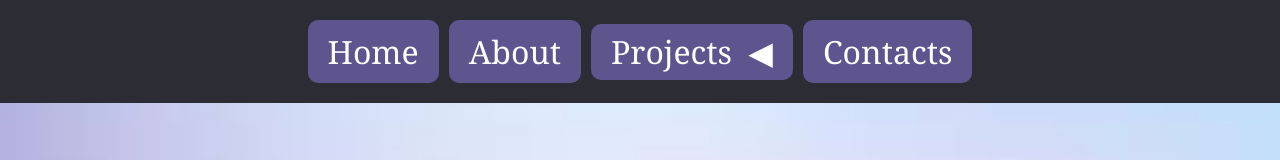
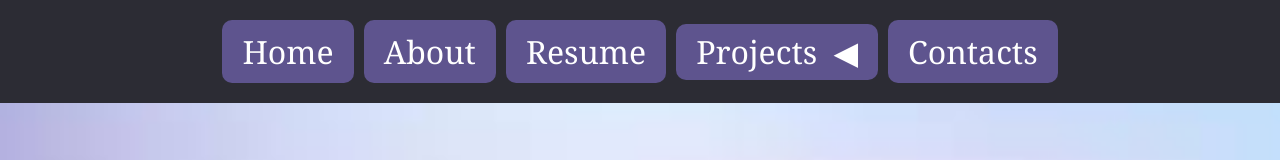
Before and after one commit to zambiers/portfolio, a React (Create React App) app: page / in a window 1280 px wide. Shown: the top 160 px of the page. Built offline with nearby package versions, Linux system fonts and the light colour scheme.

Commit message:
Added resume button to the navbar

```diff
--- a/src/assets/components/NavBar.js
+++ b/src/assets/components/NavBar.js
@@ -12,6 +12,17 @@
     <div className="navbar">
       <Link to="/" className="nav-button">Home</Link>
       <Link to="/About" className="nav-button">About</Link>
+
+      {/* Use <a> for external link */}
+      <a
+        href="https://docs.google.com/document/d/1qsjwTDvZWv8OhXQaUVxOenXebu9RKbbL/edit?usp=sharing"
+        target="_blank"
+        rel="noopener noreferrer"
+        className="nav-button"
+      >
+        Resume
+      </a>
+
       <div
         className="nav-dropdown"
         onMouseEnter={() => setIsOpen(true)}
@@ -23,7 +34,6 @@
 
         {isOpen && (
           <div className="dropdown-menu">
-            {/* <Link to="/TuneJame" className="dropdown-item">TuneJam</Link> */}
             <Link to="/Ubuntu" className="dropdown-item">Finding Ubuntu</Link>
             <Link to="/Minutes" className="dropdown-item">Five More Minutes...</Link>
             <Link to="/Gnome" className="dropdown-item">Whack-A-Gnome</Link>
@@ -32,6 +42,7 @@
           </div>
         )}
       </div>
+
       <Link to="/Contacts" className="nav-button">Contacts</Link>
     </div>
   );
```
